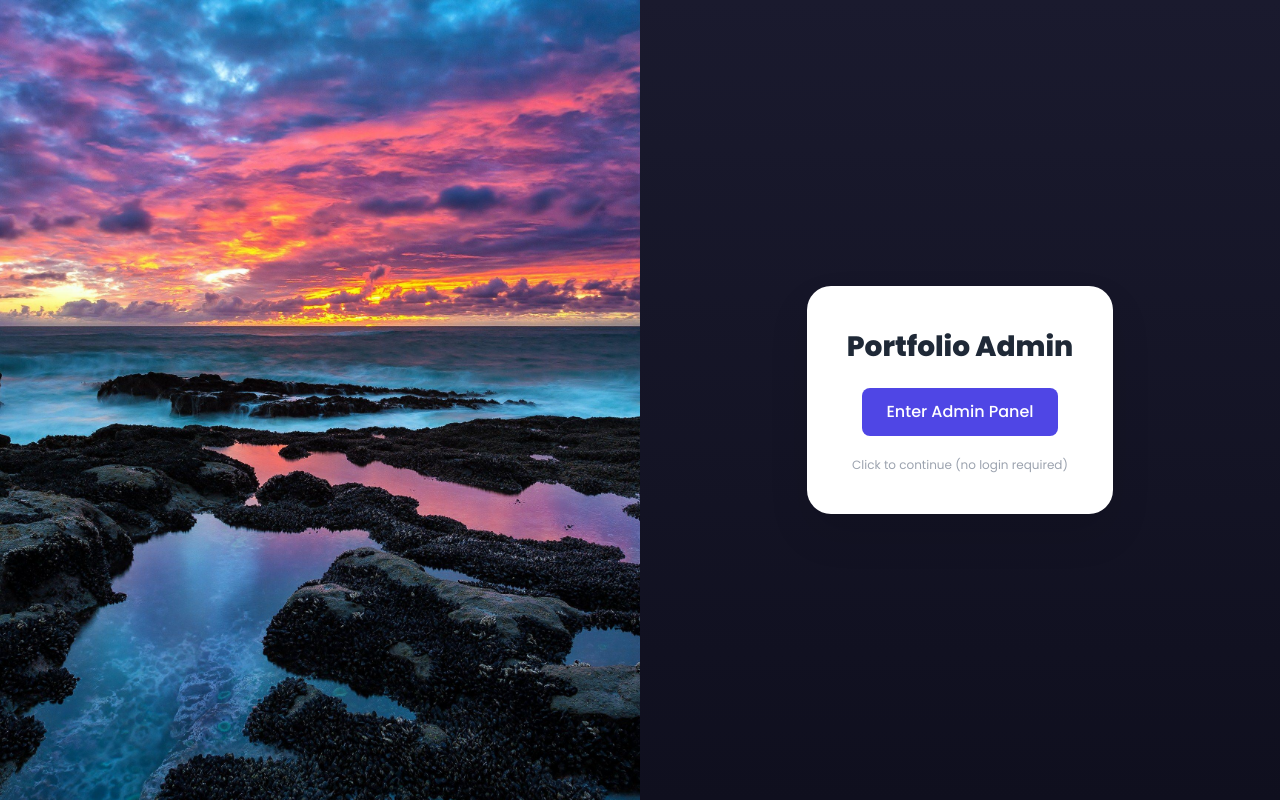
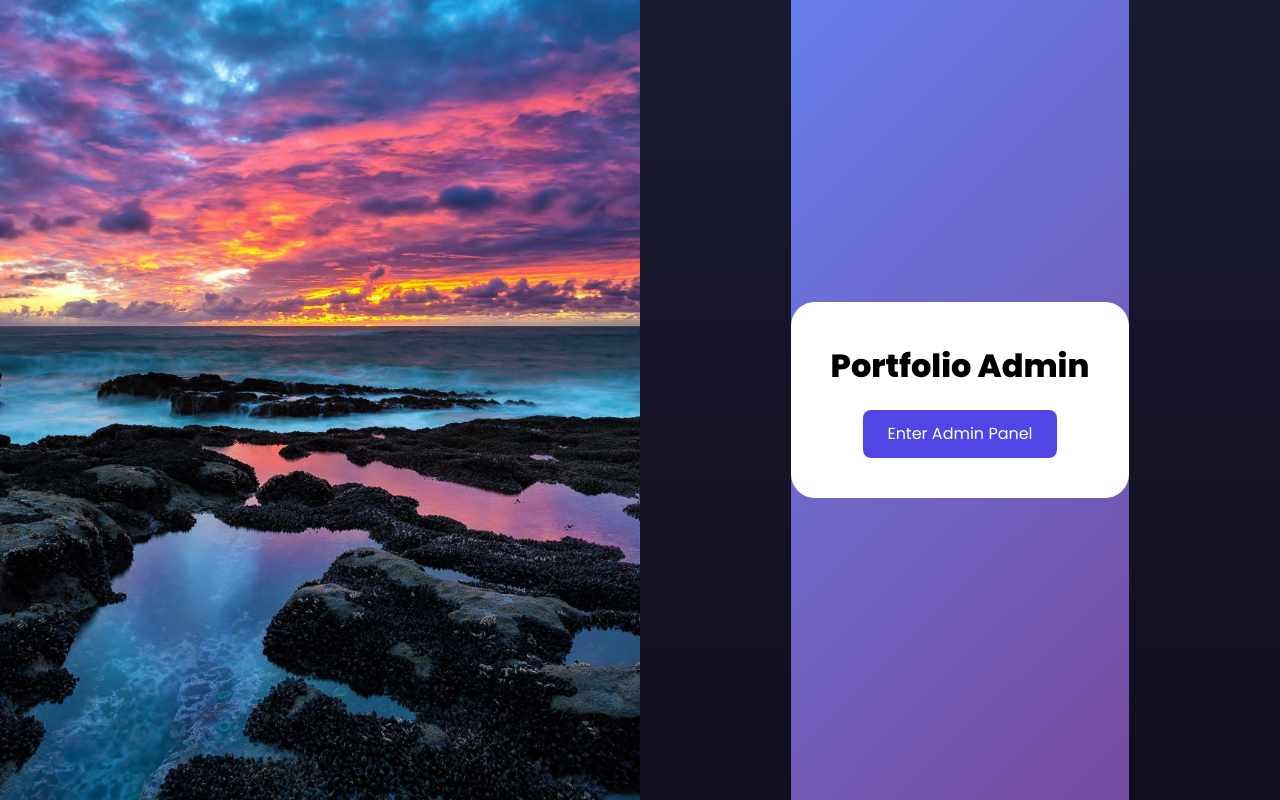
Before and after one commit to elyorbekanvarov/elyorbekanvarov, a Next.js app: page /login in a window 1280 px wide. Built offline with nearby package versions, Linux system fonts and the light colour scheme.

Commit message:
Fix about data type error

```diff
--- a/app/(auth)/login/page.tsx
+++ b/app/(auth)/login/page.tsx
@@ -6,29 +6,22 @@ export default function LoginPage() {
   const router = useRouter();
 
   return (
-    <div
-      style={{
+    <div style={{
+      minHeight: "100vh",
       display: "flex",
       alignItems: "center",
       justifyContent: "center",
-      }}
-    >
-      <div
-        style={{
+      background: "linear-gradient(135deg, #667eea 0%, #764ba2 100%)",
+    }}>
+      <div style={{
         background: "white",
         borderRadius: "24px",
         padding: "40px",
         width: "100%",
         maxWidth: "420px",
         textAlign: "center",
-          boxShadow: "0 20px 40px rgba(0,0,0,0.1)",
-        }}
-      >
-        <h1
-          style={{ fontSize: "28px", marginBottom: "20px", color: "#1f2937" }}
-        >
-          Portfolio Admin
-        </h1>
+      }}>
+        <h1>Portfolio Admin</h1>
         <button
           onClick={() => router.push("/admin/dashboard")}
           style={{
@@ -38,17 +31,11 @@ export default function LoginPage() {
             border: "none",
             borderRadius: "8px",
             cursor: "pointer",
-            fontSize: "16px",
-            fontWeight: "500",
+            marginTop: "20px",
           }}
-          onMouseEnter={(e) => (e.currentTarget.style.background = "#4338ca")}
-          onMouseLeave={(e) => (e.currentTarget.style.background = "#4f46e5")}
         >
           Enter Admin Panel
         </button>
-        <p style={{ marginTop: "20px", fontSize: "12px", color: "#9ca3af" }}>
-          Click to continue (no login required)
-        </p>
       </div>
     </div>
   );
--- a/components/layout/AdminLayout.tsx
+++ b/components/layout/AdminLayout.tsx
@@ -30,7 +30,6 @@ export default function AdminLayout({ children }: { children: ReactNode }) {
         <div style={{ textAlign: "center", marginBottom: "30px" }}>
           <h2>Portfolio Admin</h2>
         </div>
-
         <div style={{ padding: "0 16px" }}>
           {menuItems.map((item) => (
             <div
@@ -46,15 +45,12 @@ export default function AdminLayout({ children }: { children: ReactNode }) {
                 marginBottom: "4px",
                 color: "#9ca3af",
               }}
-              onMouseEnter={(e) => e.currentTarget.style.backgroundColor = "rgba(79,70,229,0.2)"}
-              onMouseLeave={(e) => e.currentTarget.style.backgroundColor = "transparent"}
             >
               <span>{item.icon}</span>
               {item.name}
             </div>
           ))}
         </div>
-
         <div style={{ padding: "20px" }}>
           <button
             onClick={() => router.push("/login")}
@@ -72,7 +68,6 @@ export default function AdminLayout({ children }: { children: ReactNode }) {
           </button>
         </div>
       </div>
-
       <div style={{ flex: 1, marginLeft: "260px", padding: "30px", background: "#f3f4f6" }}>
         {children}
       </div>
```
Also changed, not shown: data/about.ts (+5 -36 lines). Lines whose indentation alone changed are shown as unchanged.
